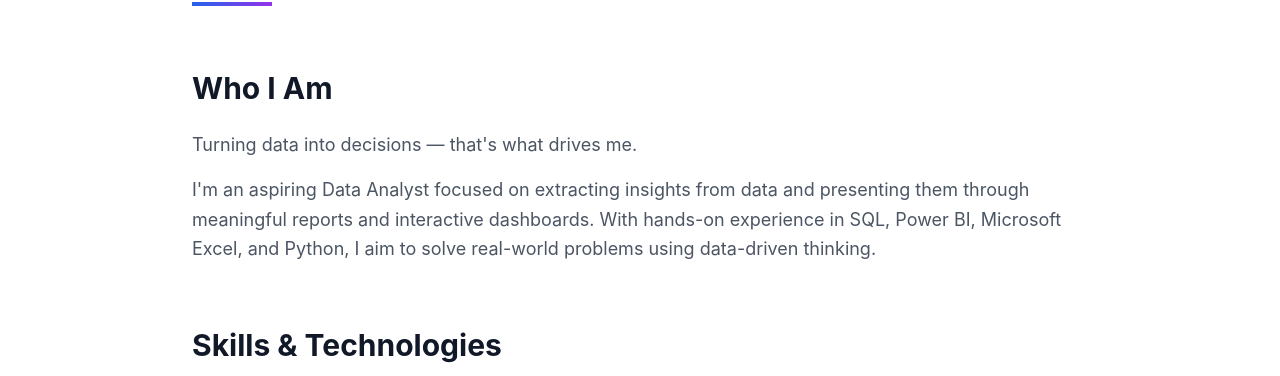
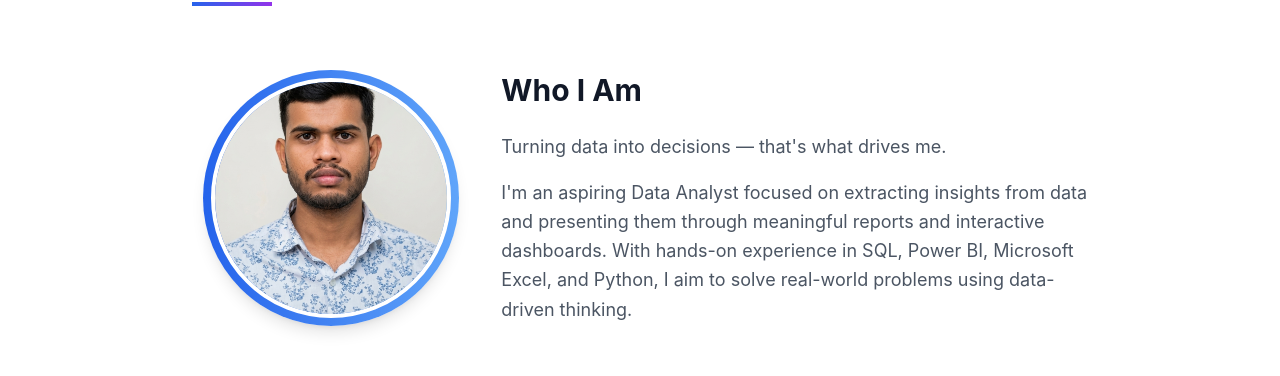
Before and after one commit to sharmakishornaval786-cyber/portfolio, a Next.js app: page /sections/about in a window 1280 px wide. Shown: the part 211-587 px from the top of the page. Built offline with nearby package versions, Linux system fonts and the light colour scheme; no server answers.

Commit message:
Add profile photo with circular design and blue border to about section

```diff
--- a/app/sections/about/page.tsx
+++ b/app/sections/about/page.tsx
@@ -1,6 +1,7 @@
 "use client";
 
 import { motion } from "motion/react";
+import Image from "next/image";
 import SkillBadge from "@/app/components/SkillBadge";
 import { BIO } from "@/lib/portfolio-data";
 
@@ -19,14 +20,40 @@ export default function About() {
           <div className="h-1 w-20 bg-gradient-to-r from-blue-600 to-purple-600"></div>
         </motion.div>
 
-        {/* Intro Section */}
+        {/* Photo and Intro Section */}
         <motion.section
           initial={{ opacity: 0, y: 20 }}
           whileInView={{ opacity: 1, y: 0 }}
           transition={{ duration: 0.6 }}
           viewport={{ once: true }}
-          className="mb-16"
+          className="mb-16 grid grid-cols-1 md:grid-cols-3 gap-8 items-center"
         >
+          {/* Photo */}
+          <motion.div
+            initial={{ opacity: 0, scale: 0.95 }}
+            whileInView={{ opacity: 1, scale: 1 }}
+            transition={{ duration: 0.6 }}
+            viewport={{ once: true }}
+            className="md:col-span-1 flex justify-center"
+          >
+            <div className="relative w-48 h-48 md:w-64 md:h-64 flex items-center justify-center">
+              {/* Blue outer circle */}
+              <div className="absolute inset-0 bg-gradient-to-r from-blue-600 to-blue-400 rounded-full shadow-lg"></div>
+              {/* Inner circle with image */}
+              <div className="relative w-44 h-44 md:w-60 md:h-60 m-2 overflow-hidden rounded-full border-4 border-white dark:border-gray-900">
+                <Image
+                  src="/images/profile.png"
+                  alt="Profile photo"
+                  fill
+                  className="object-cover"
+                  priority
+                />
+              </div>
+            </div>
+          </motion.div>
+
+          {/* Text */}
+          <div className="md:col-span-2">
             <h2 className="text-3xl font-bold mb-6">Who I Am</h2>
             <p className="text-lg text-gray-600 dark:text-gray-300 leading-relaxed mb-4">
               {BIO.intro}
@@ -34,6 +61,7 @@ export default function About() {
             <p className="text-lg text-gray-600 dark:text-gray-300 leading-relaxed">
               {BIO.summary}
             </p>
+          </div>
         </motion.section>
 
         {/* Skills Section */}
```
Also changed, not shown: public/images/profile.png (added). Lines whose indentation alone changed are shown as unchanged.
